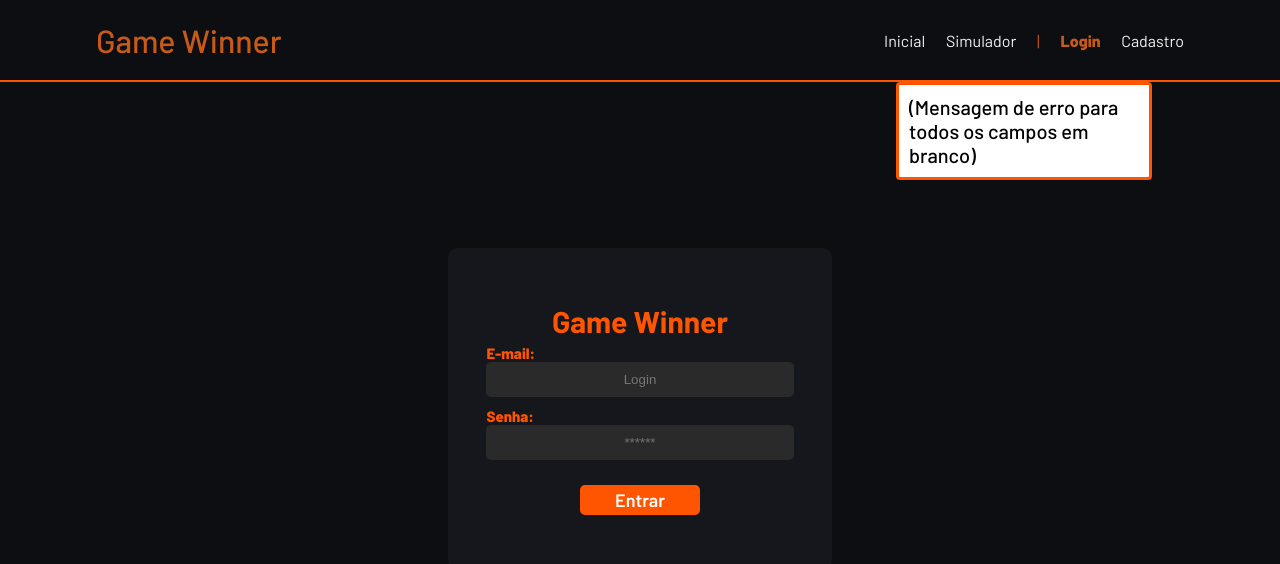
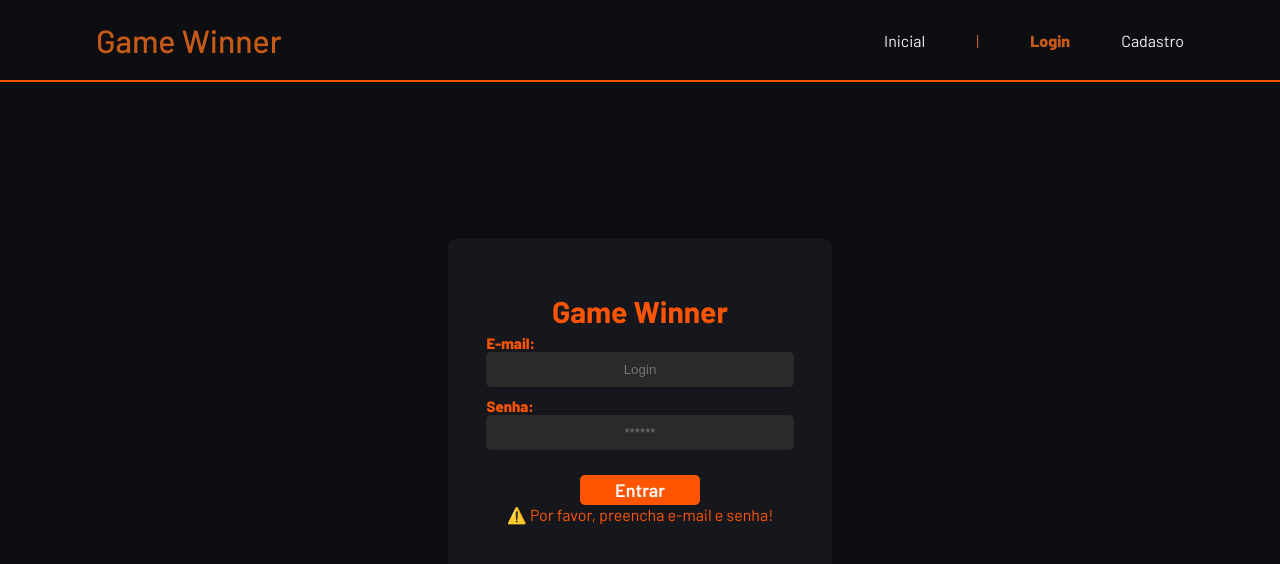
Before and after one commit to Lucas-gon/Projeto-Individual-Lucas-Gon-alves-Coelho, a website: page web-data-viz/public/login.html in a window 1280 px wide. Both pictures are taken after a click on the button "Entrar". Drawn offline with Linux system fonts and the light colour scheme.

Commit message:
Fix: Foi finaliazada a tela "LOGIN.html".

```diff
--- a/web-data-viz/public/login.html
+++ b/web-data-viz/public/login.html
@@ -26,9 +26,6 @@
                 <li>
                     <a href="index.html">Inicial</a>
                 </li>
-                <li>
-                    <a href="simulador.html">Simulador</a>
-                </li>
                 <li>|</li>
                 <li class="agora">
                     <span href="#">Login</span>
@@ -48,7 +45,7 @@
             </div>
         </div>
         <div class="container">
-            <div class="card card-login">
+            <div class="card card-login-cadastro">
                 <h2>Game Winner</h2>
                 <div class="formulario">
                     <div class="campo">
@@ -62,11 +59,7 @@
                     <button class="botao" onclick="entrar()">Entrar</button>
                 </div>
 
-                <div id="div_aguardar" class="loading-div">
-                    <img src="./assets/circle-loading.gif" id="loading-gif">
-                </div>
-
-                <div id="div_erros_login"></div>
+                <div id="mensagem_erro2"></div>
             </div>
         </div>
     </div>
@@ -79,18 +72,21 @@
 
 
     function entrar() {
-        aguardar();
 
         var emailVar = email_input.value;
         var senhaVar = senha_input.value;
 
-        if (emailVar == "" || senhaVar == "") {
-            cardErro.style.display = "block"
-            mensagem_erro.innerHTML = "(Mensagem de erro para todos os campos em branco)";
-            finalizarAguardar();
-            return false;
-        }
-        else {
+        if (emailVar.trim() == "" || senhaVar.trim() == "") {
+    mensagem_erro2.innerHTML = "⚠️ Por favor, preencha e-mail e senha!";
+    return false;
+    }
+    let arroba = emailVar.indexOf("@");
+    let ponto_com = emailVar.lastIndexOf(".com");
+
+    if (arroba == -1 || ponto_com == -1 || ponto_com < arroba) {
+    mensagem_erro2.innerHTML = "⚠️ O formato do e-mail inserido é inválido.";
+    return false;
+    } else {
             setInterval(sumirMensagem, 5000)
         }
 
```
